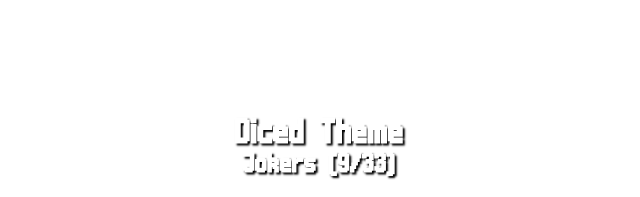
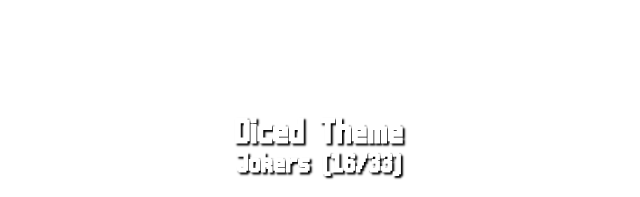
Before and after one commit to RattlingSnow353/Snow-s-Mods, a plain HTML site: page index.html in a window 1280 px wide. Shown: the part 2448-2645 px from the top of the page, 321-961 px from the left. Drawn offline with Linux system fonts and the light colour scheme; a script that the page names is missing.

Commit message:
Joker count- diced

```diff
--- a/index.html
+++ b/index.html
@@ -152,7 +152,7 @@
         <div class="theme diced">
             <h2>Diced Theme</h2>
             <div class="jokersdifull">
-                <h3>Jokers (9/33)</h3>
+                <h3>Jokers (16/33)</h3>
                 <br>
                 <div class="jokers-diced cards">
 
```
